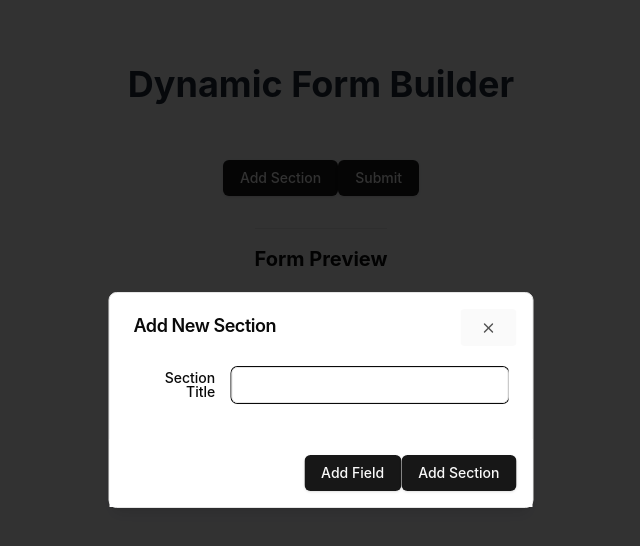
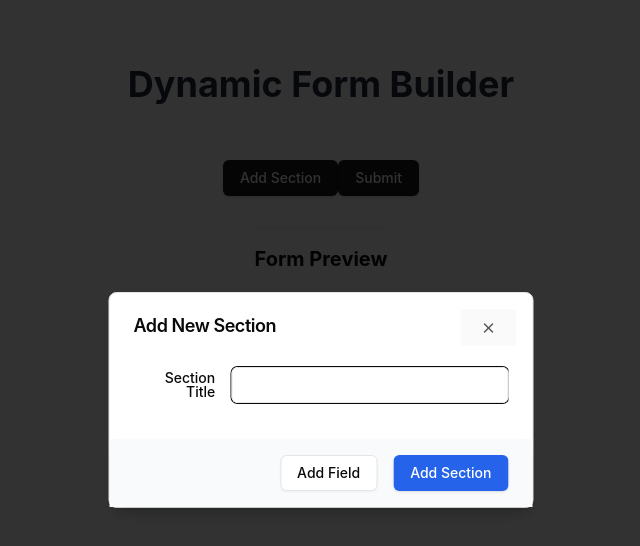
Before and after one commit to hasanasim14/dynamic_form_builder, a React (Vite) app: page / in a window 1280 px wide. Both pictures are taken after a click on the button "Add Section". Shown: the top 546 px of the page, without its empty margins (319-959 px from the left). Built offline with nearby package versions, Linux system fonts and the light colour scheme.

Commit message:
Added some validations for the Modal section.

```diff
--- a/src/assets/components/AddSectionModal.tsx
+++ b/src/assets/components/AddSectionModal.tsx
@@ -1,6 +1,3 @@
-"use client";
-
-import type React from "react";
 import { useState } from "react";
 import {
   Dialog,
@@ -40,6 +37,10 @@ const AddSectionModal: React.FC<AddSectionModalProps> = ({
   const [fields, setFields] = useState<
     { type: FieldType; label: string; options?: string[] }[]
   >([]);
+  const [error, setError] = useState<{
+    sectionTitle?: string;
+    fields?: string[];
+  }>({});
 
   const addField = () => {
     setFields([...fields, { type: "text", label: "" }]);
@@ -59,7 +60,31 @@ const AddSectionModal: React.FC<AddSectionModalProps> = ({
     setFields(newFields);
   };
 
+  const validate = () => {
+    const newError: { sectionTitle?: string; fields?: string[] } = {};
+    if (!sectionTitle.trim()) {
+      newError.sectionTitle = "Section Title is required.";
+    }
+
+    const fieldErrors: string[] = [];
+    fields.forEach((field, index) => {
+      if (!field.label.trim()) {
+        fieldErrors.push(`Field Label is required for field ${index + 1}.`);
+      }
+    });
+
+    if (fieldErrors.length) {
+      newError.fields = fieldErrors;
+    }
+
+    setError(newError);
+
+    return !newError.sectionTitle && !newError.fields;
+  };
+
   const handleSubmit = () => {
+    if (!validate()) return;
+
     onAdd(sectionTitle, fields);
     setSectionTitle("");
     setFields([]);
@@ -72,6 +97,7 @@ const AddSectionModal: React.FC<AddSectionModalProps> = ({
         <DialogHeader>
           <DialogTitle>Add New Section</DialogTitle>
         </DialogHeader>
+
         <div className="flex-grow overflow-y-auto pb-16">
           <div className="grid gap-4 py-4">
             <div className="grid grid-cols-4 items-center gap-4">
@@ -84,7 +110,13 @@ const AddSectionModal: React.FC<AddSectionModalProps> = ({
                 onChange={(e) => setSectionTitle(e.target.value)}
                 className="col-span-3"
               />
+              {error.sectionTitle && (
+                <div className="col-span-4 text-red-600 text-sm">
+                  {error.sectionTitle}
+                </div>
+              )}
             </div>
+
             {fields.map((field, index) => (
               <div key={index} className="grid grid-cols-4 items-center gap-4">
                 <div className="col-span-4 flex items-center justify-between">
@@ -119,6 +151,7 @@ const AddSectionModal: React.FC<AddSectionModalProps> = ({
                     <SelectItem value="phone">Phone</SelectItem>
                   </SelectContent>
                 </Select>
+
                 <Label htmlFor={`fieldLabel-${index}`} className="text-right">
                   Field Label
                 </Label>
@@ -130,6 +163,12 @@ const AddSectionModal: React.FC<AddSectionModalProps> = ({
                   }
                   className="col-span-3"
                 />
+                {error.fields && error.fields[index] && (
+                  <div className="col-span-4 text-red-600 text-sm">
+                    {error.fields[index]}
+                  </div>
+                )}
+
                 {(field.type === "dropdown" || field.type === "radio") && (
                   <>
                     <Label
@@ -157,12 +196,21 @@ const AddSectionModal: React.FC<AddSectionModalProps> = ({
           </div>
         </div>
 
-        <DialogFooter className="absolute bottom-0 left-0 w-full bg-white">
-          <div className="flex justify-between p-4">
-            <Button type="button" onClick={addField}>
+        <DialogFooter className="absolute bottom-0 left-0 w-full bg-gray-50 shadow-lg">
+          <div className="flex flex-col sm:flex-row justify-between items-center gap-4 px-6 py-4">
+            <Button
+              type="button"
+              variant="outline"
+              onClick={addField}
+              className="w-full sm:w-auto"
+            >
               Add Field
             </Button>
-            <Button type="button" onClick={handleSubmit}>
+            <Button
+              type="button"
+              onClick={handleSubmit}
+              className="w-full sm:w-auto bg-blue-600 text-white hover:bg-blue-700"
+            >
               Add Section
             </Button>
           </div>
```
